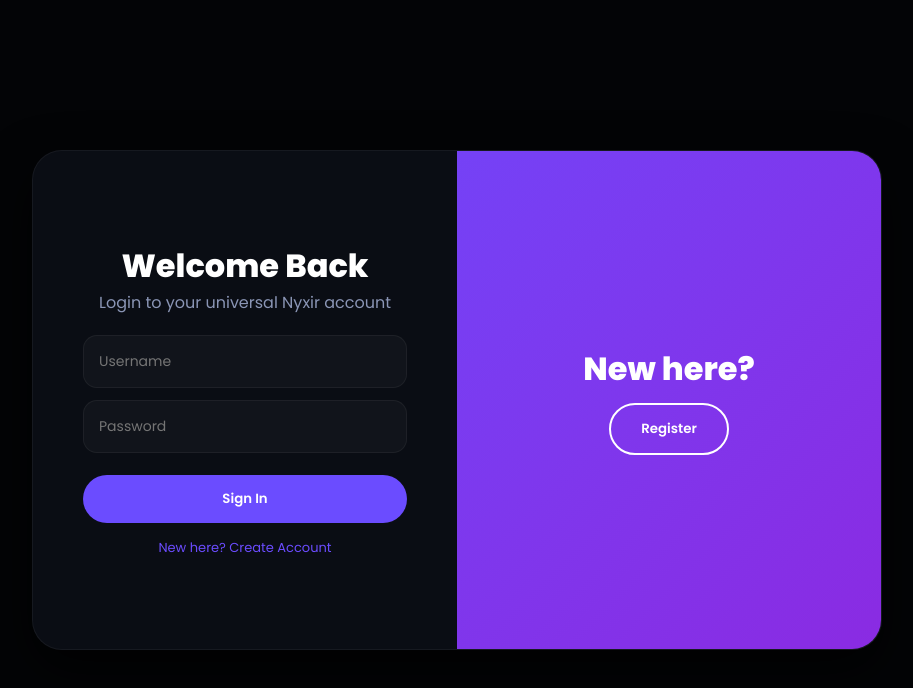
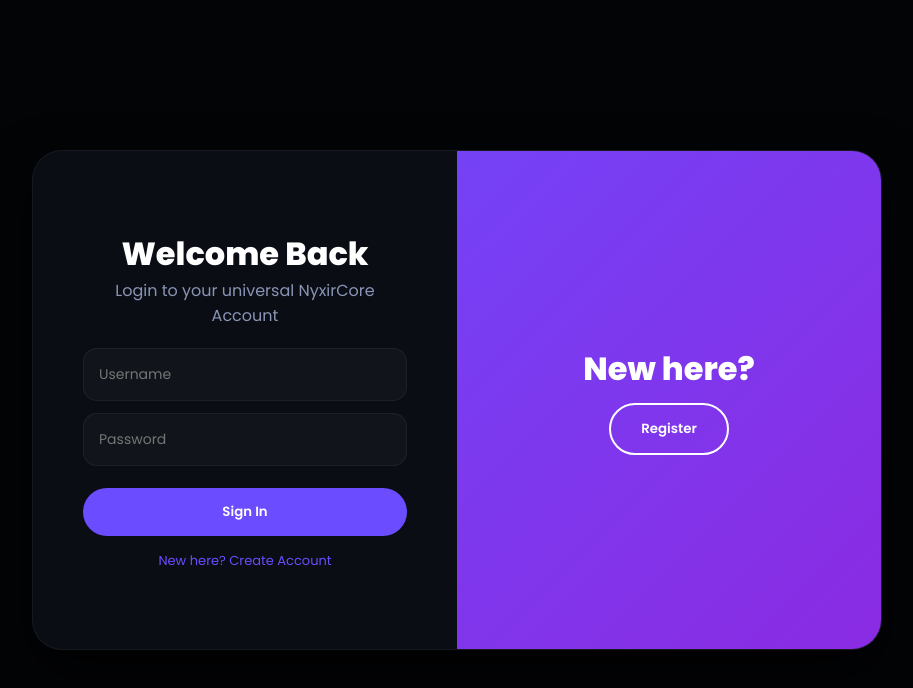
Before and after one commit to roomzyon-texting-edition/roomzyon-texting, a website: page index.html in a window 1280 px wide. Shown: the whole page, without its empty margins (183-1096 px from the left). Drawn offline with Linux system fonts and the light colour scheme; no server answers.

Commit message:
Update index.html

```diff
--- a/index.html
+++ b/index.html
@@ -6,8 +6,8 @@
 <meta name="viewport" content="width=device-width, initial-scale=1.0, maximum-scale=1.0, user-scalable=no">
 <title>RoomZyon - Texting Edition</title>
 <link rel="manifest" href="manifest.json">
-<link rel="apple-touch-icon" href="roomzyon_logo.png">
-<link rel="icon" href="roomzyon_logo.png">
+<link rel="apple-touch-icon" href="roomzyon-texting_logo.png">
+<link rel="icon" href="roomzyon-texting_logo.png">
 <style>
   @import url('https://fonts.googleapis.com/css2?family=Poppins:wght@300;400;500;600;800&display=swap');
 
@@ -157,7 +157,7 @@
   </div>
   <div class="form-container sign-in-container">
     <h1 id="t_si_title">Welcome Back</h1>
-    <p id="t_si_sub" style="margin-bottom:20px; color:var(--muted);">Login to your universal Nyxir account</p>
+    <p id="t_si_sub" style="margin-bottom:20px; color:var(--muted);">Login to your universal NyxirCore Account</p>
     <input id="l_u" type="text" placeholder="Username">
     <input id="l_p" type="password" placeholder="Password">
     <button onclick="handleAuth('login')" id="b_si">Sign In</button>
```
